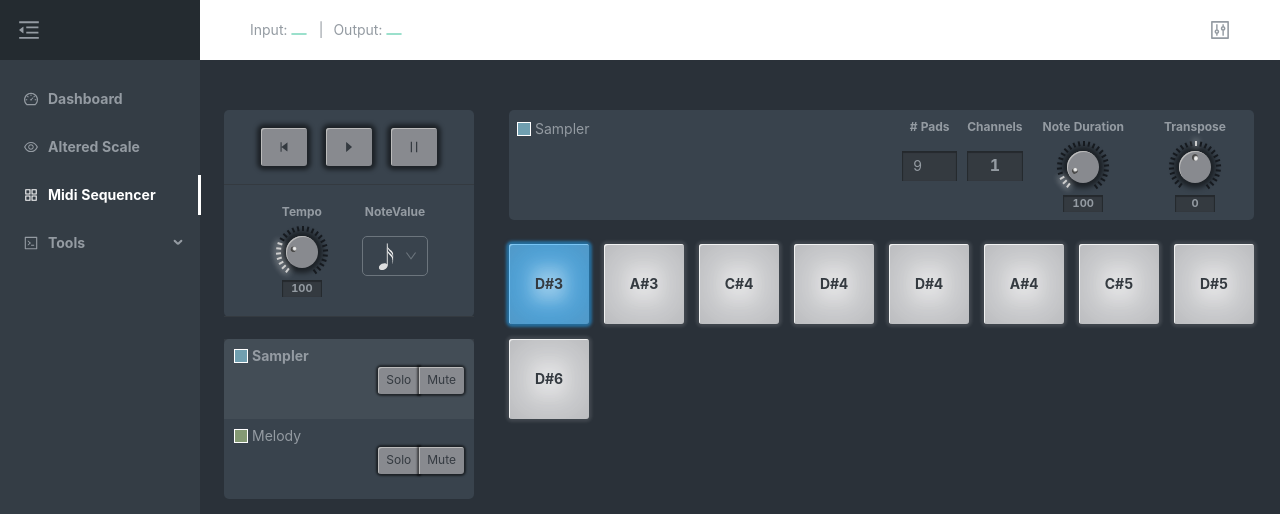
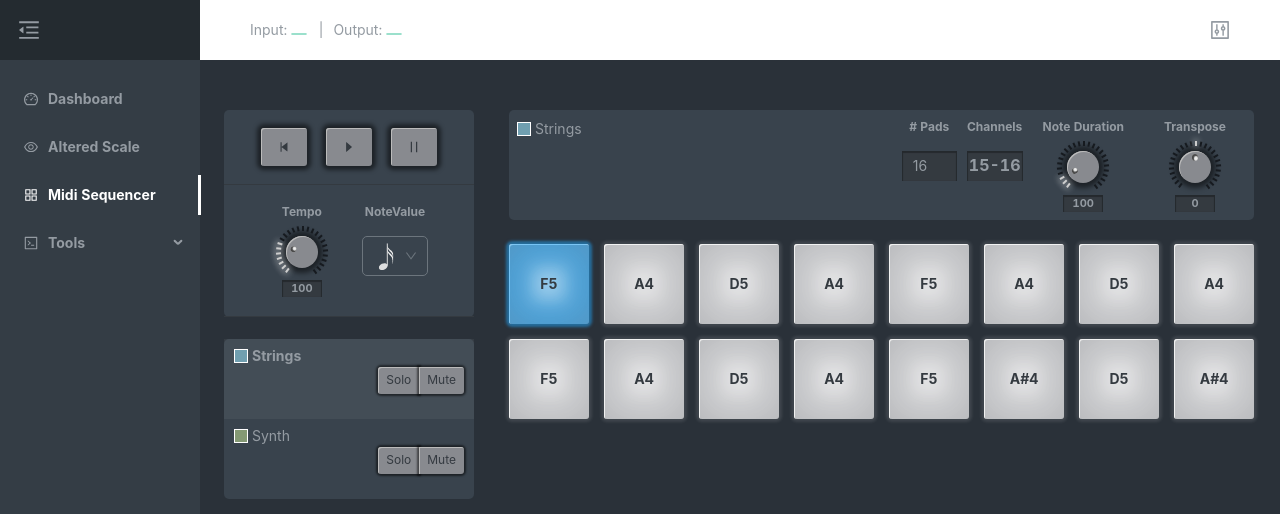
Before and after one commit to tedkx/midi-playground, a React app: page /midi-sequencer in a window 1280 px wide. Shown: the top 514 px of the page. Built offline with nearby package versions, Linux system fonts and the light colour scheme.

Commit message:
Added a dark knight tune

```diff
--- a/src/routes/MidiSequencer/constants.js
+++ b/src/routes/MidiSequencer/constants.js
@@ -37,7 +37,7 @@ const formatPattern = ({ stepSequencers, ...pattern }) => ({
   ),
 });
 
-const defaultPattern = formatPattern(tunes.aintNobody);
+const defaultPattern = formatPattern(tunes.darkKnight);
 
 const sequencerParameterData = {
   noteDuration: createParameter(
--- a/src/routes/MidiSequencer/tunes.js
+++ b/src/routes/MidiSequencer/tunes.js
@@ -82,6 +82,42 @@ const tunez = {
       },
     ],
   },
+
+  // a dark knight theme
+  darkKnight: {
+    bpm: 100,
+    noteValue: 16,
+    stepSequencers: [
+      {
+        channels: [15, 16],
+        noteDuration: 100,
+        notes:
+          'F5:70 A4 D5:70 A4 F5:70 A4 D5:70 A4 F5:70 A4 D5:70 A4 F5:70 A#4 D5:70 A#4',
+        title: 'Strings',
+      },
+      {
+        channels: [14],
+        noteDuration: 100,
+        notes: 'x D4 x x D4 x D4 x x D4 x x D4 x D4 x',
+        title: 'Synth',
+      },
+    ],
+    velocity: 60,
+  },
+
+  // 09:37 in this video: https://www.youtube.com/watch?v=EcXupJGNw1s
+  foundPattern01: {
+    bpm: 80,
+    noteValue: 16,
+    stepSequencers: [
+      {
+        channels: [1, 2, 3, 4],
+        noteDuration: 100,
+        notes: 'F4 A#5 C6 F6 C7 F7 C8 F#6 F#4 C#5 G#5 C6 C#6 A#5 F6 C#5',
+        title: 'Pattern 1',
+      },
+    ],
+  },
 };
 
 export default tunez;
```
